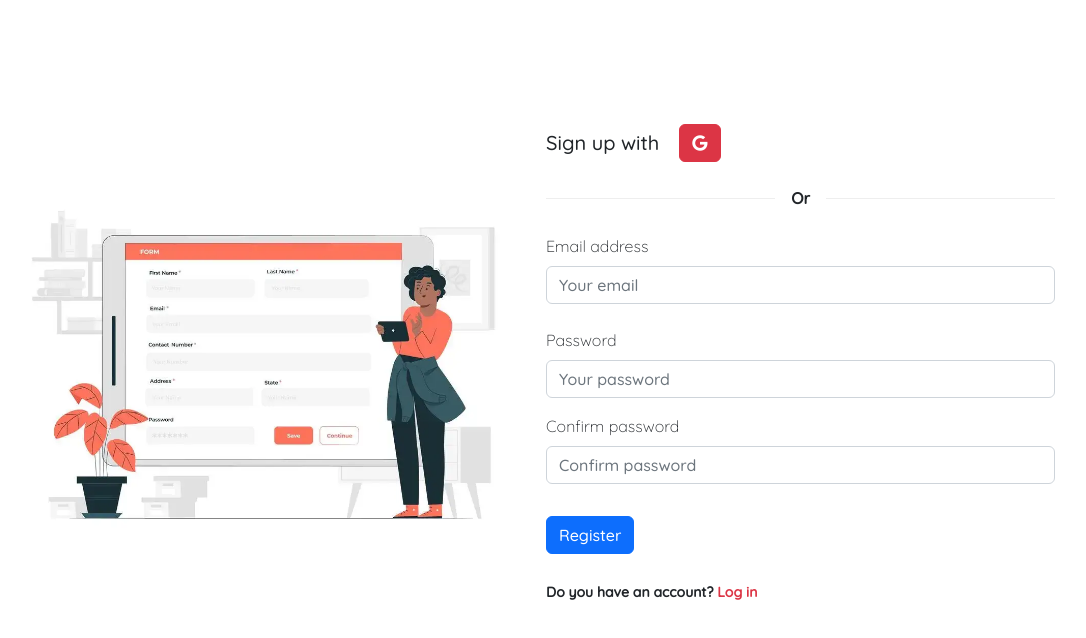
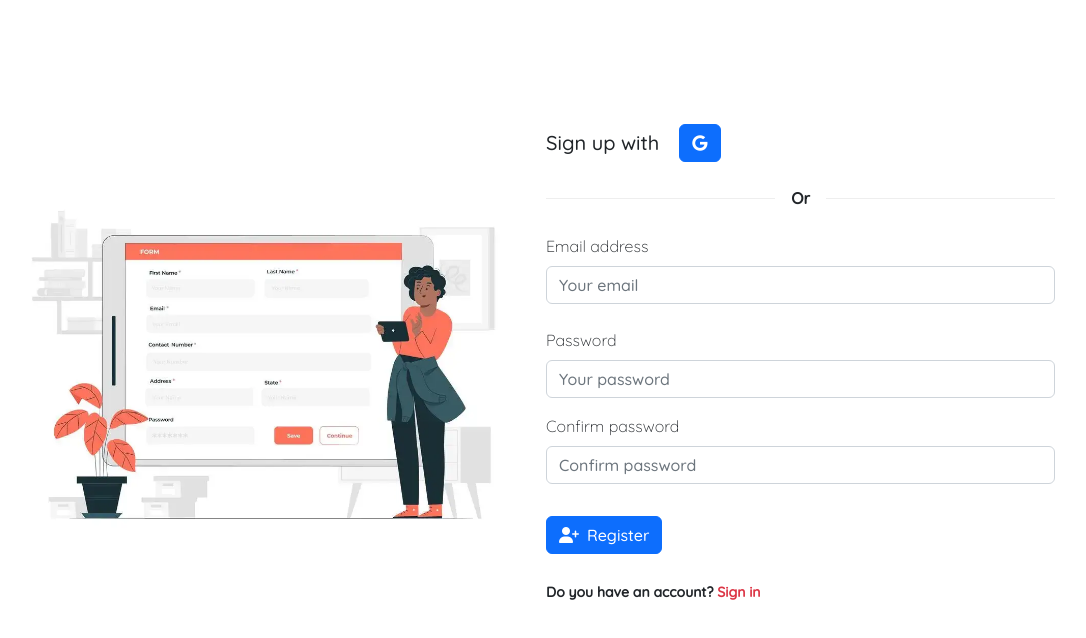
Before and after one commit to luchoweb/jobsform, a React (Create React App) app: page /register in a window 1280 px wide. Shown: the top 638 px of the page, without its empty margins (106-1192 px from the left). Built offline with nearby package versions, Linux system fonts and the light colour scheme.

Commit message:
some improvements

```diff
--- a/src/components/LoginForm.tsx
+++ b/src/components/LoginForm.tsx
@@ -12,7 +12,7 @@ const LoginForm = () => {
     console.log(data);
   }
   return (
-    <form onSubmit={handleSubmit(onSubmit)}>
+    <form onSubmit={handleSubmit(onSubmit)} className="form-horizontal">
       <div className="d-flex flex-row align-items-center justify-content-center justify-content-md-start">
         <p className="lead fw-normal mb-0 me-3">Sign in with</p>
         <button type="button" className="btn btn-primary btn-floating mx-1">
@@ -45,7 +45,7 @@ const LoginForm = () => {
       </div>
 
       <div className="form-outline mb-3">
-        <label className="form-label" htmlFor="form3Example4">Password</label>
+        <label className="form-label" htmlFor="password">Password</label>
         <input
           type="password"
           id="password"
@@ -79,7 +79,10 @@ const LoginForm = () => {
       </div>
 
       <div className="text-center text-md-start mt-4 pt-2">
-        <button type="submit" className="btn btn-primary">Login</button>
+        <button type="submit" className="btn btn-primary">
+          <span className="me-2">Sign in</span>
+          <i className="fas fa-sign-in"></i>
+        </button>
         <p className="small fw-bold mt-4 pt-1 mb-0">Don't have an account? <Link to="/register" className="link-danger">Register</Link></p>
       </div>
     </form>
--- a/src/components/RegisterForm.tsx
+++ b/src/components/RegisterForm.tsx
@@ -12,11 +12,12 @@ const RegisterForm = () => {
   const onSubmit: SubmitHandler<Inputs> = data => {
     console.log(data);
   }
+
   return (
-    <form onSubmit={handleSubmit(onSubmit)}>
+    <form onSubmit={handleSubmit(onSubmit)} className="form-horizontal">
       <div className="d-flex flex-row align-items-center justify-content-center justify-content-md-start">
         <p className="lead fw-normal mb-0 me-3">Sign up with</p>
-        <button type="button" className="btn btn-danger btn-floating mx-1">
+        <button type="button" className="btn btn-primary btn-floating mx-1">
           <i className="fab fa-google"></i>
         </button>
       </div>
@@ -70,7 +71,7 @@ const RegisterForm = () => {
       </div>
 
       <div className="form-outline mb-3">
-        <label className="form-label" htmlFor="form3Example4">Confirm password</label>
+        <label className="form-label" htmlFor="password">Confirm password</label>
         <input
           type="password"
           id="confirm-password"
@@ -78,15 +79,6 @@ const RegisterForm = () => {
           placeholder="Confirm password"
           {...register(
             "confirmPasswd", {
-              required: 'Enter a valid password',
-              minLength: {
-                value: 8,
-                message: 'Min 8 characters'
-              },
-              maxLength: {
-                value: 12,
-                message: 'Max 12 characters'
-              },
               validate: (value) => value === watch('password') || `The password doesn't match`
             }
           )}
@@ -95,8 +87,11 @@ const RegisterForm = () => {
       </div>
 
       <div className="text-center text-md-start mt-4 pt-2">
-        <button type="submit" className="btn btn-primary">Register</button>
-        <p className="small fw-bold mt-4 pt-1 mb-0">Do you have an account? <Link to="/" className="link-danger">Log in</Link></p>
+        <button type="submit" className="btn btn-primary">
+          <i className="fas fa-user-plus"></i>
+          <span className="ms-2">Register</span>
+        </button>
+        <p className="small fw-bold mt-4 pt-1 mb-0">Do you have an account? <Link to="/" className="link-danger">Sign in</Link></p>
       </div>
     </form>
   )
--- a/src/components/ResetPwdForm.tsx
+++ b/src/components/ResetPwdForm.tsx
@@ -11,7 +11,7 @@ const ResetPwdForm = () => {
     console.log(data);
   }
   return (
-    <form onSubmit={handleSubmit(onSubmit)}>
+    <form onSubmit={handleSubmit(onSubmit)} className="form-horizontal">
       <h4 className="fw-normal m-0">Reset password</h4>
       <p className="mt-0 mb-4">We'll send you an email with a link to reset your password.</p>
 
@@ -36,12 +36,15 @@ const ResetPwdForm = () => {
       </div>
 
       <div className="text-center text-md-start mt-4">
-        <button type="submit" className="btn btn-primary">Reset</button>
+        <button type="submit" className="btn btn-primary">
+          <i className="fa fa-send"></i>
+          <span className="ms-2">Send link</span>
+        </button>
         <p className="small fw-bold mt-4 pt-2 mb-0">Don't have an account? <Link to="/register" className="link-danger">Register</Link></p>
       </div>
 
       <div className="text-center text-md-start">
-        <p className="small fw-bold mt-1 pt-1 mb-0">Do you have an account? <Link to="/" className="link-danger">Log in</Link></p>
+        <p className="small fw-bold mt-1 pt-1 mb-0">Do you have an account? <Link to="/" className="link-danger">Sign in</Link></p>
       </div>
     </form>
   )
```
